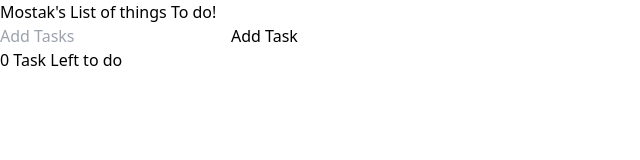
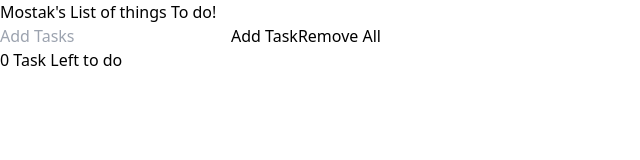
Before and after one commit to mossstak/todolist-reactjs, a React (Vite) app: page / in a window 1280 px wide. Shown: the top 160 px of the page, without its empty margins (0-640 px from the left). Built offline with nearby package versions, Linux system fonts and the light colour scheme.

Commit message:
updates on todoapp

```diff
--- a/src/Components/Todo.jsx
+++ b/src/Components/Todo.jsx
@@ -22,7 +22,7 @@ export const Todo = ({
       <p
         className={`${
           task.completed ? 'line-through font-bold bg-green-500 outline-3 outline-dashed outline-black' : ''
-        } cursor-pointer w-[100vw] h-[50px] flex justify-center items-center rounded-[30px] outline-3 outline outline-black ${
+        } cursor-pointer w-[100vw] h-[50px] flex justify-center items-center rounded-[30px] hover:bg-gray-100 outline-3 outline outline-black ${
           task.important ? 'bg-orange-500' : ''
         }`}
         onClick={() => toggleComplete(task.id)}
--- a/src/Components/TodoForm.jsx
+++ b/src/Components/TodoForm.jsx
@@ -1,9 +1,13 @@
 /* eslint-disable react/prop-types */
 /* eslint-disable no-unused-vars */
 import React, { useState } from 'react'
+import { FontAwesomeIcon } from '@fortawesome/react-fontawesome'
+import {
+  faTrash,
+} from '@fortawesome/free-solid-svg-icons'
 import '../App.css'
 
-export const TodoForm = ({ addTodo }) => {
+export const TodoForm = ({ addTodo, removeAllTodos }) => {
   const [value, setValue] = useState('')
 
   const handleSubmit = (e) => {
@@ -28,10 +32,11 @@ export const TodoForm = ({ addTodo }) => {
         />
         <button
           type="submit"
-          className="bg-gray-300 outline rounded w-[100px] h-[50px] focus:outline-2 hover:bg-gray-400"
+          className="font-bold bg-gray-300 outline rounded w-[100px] h-[50px] focus:outline-2 hover:bg-gray-400"
         >
           Add Task
         </button>
+        <button onClick={() => removeAllTodos()} className='font-bold bg-gray-300 outline rounded w-[100px] h-[50px] focus:outline-2 hover:bg-gray-400'>Remove All</button>
       </form>
     </div>
   )
--- a/src/Components/TodoWrapper.jsx
+++ b/src/Components/TodoWrapper.jsx
@@ -41,6 +41,10 @@ export const TodoWrapper = () => {
     setTodos(todos.filter((todo) => todo.id !== id))
   }
 
+  const removeAllTodos = (id) => {
+    setTodos([]);
+  }
+
   const completeTodo = (id) => {
     setTodos(
       todos.map((todo) =>
@@ -76,12 +80,12 @@ export const TodoWrapper = () => {
   }
 
   return (
-    <div className='h-[100vh] bg-gray-300'>
-      <p className="md:text-[24pt] text-center">
+    <div className='h-[100vh] p-5 bg-gray-300'>
+      <p className="text-[20pt] md:text-[24pt] text-center">
         Mostak's List of things To do!
       </p>
       <div className="m-2">
-        <TodoForm addTodo={addTodos} />
+        <TodoForm addTodo={addTodos} removeAllTodos={removeAllTodos}/>
         {/*Display Todos*/}
         <div className="">
           {todos.map((todo) =>
@@ -90,7 +94,6 @@ export const TodoWrapper = () => {
             ) : (
               <li key={todo.id} className="list-none">
                 <Todo
-                  className=""
                   task={todo}
                   removeTodo={removeTodos}
                   editTodo={editTodo}
```
